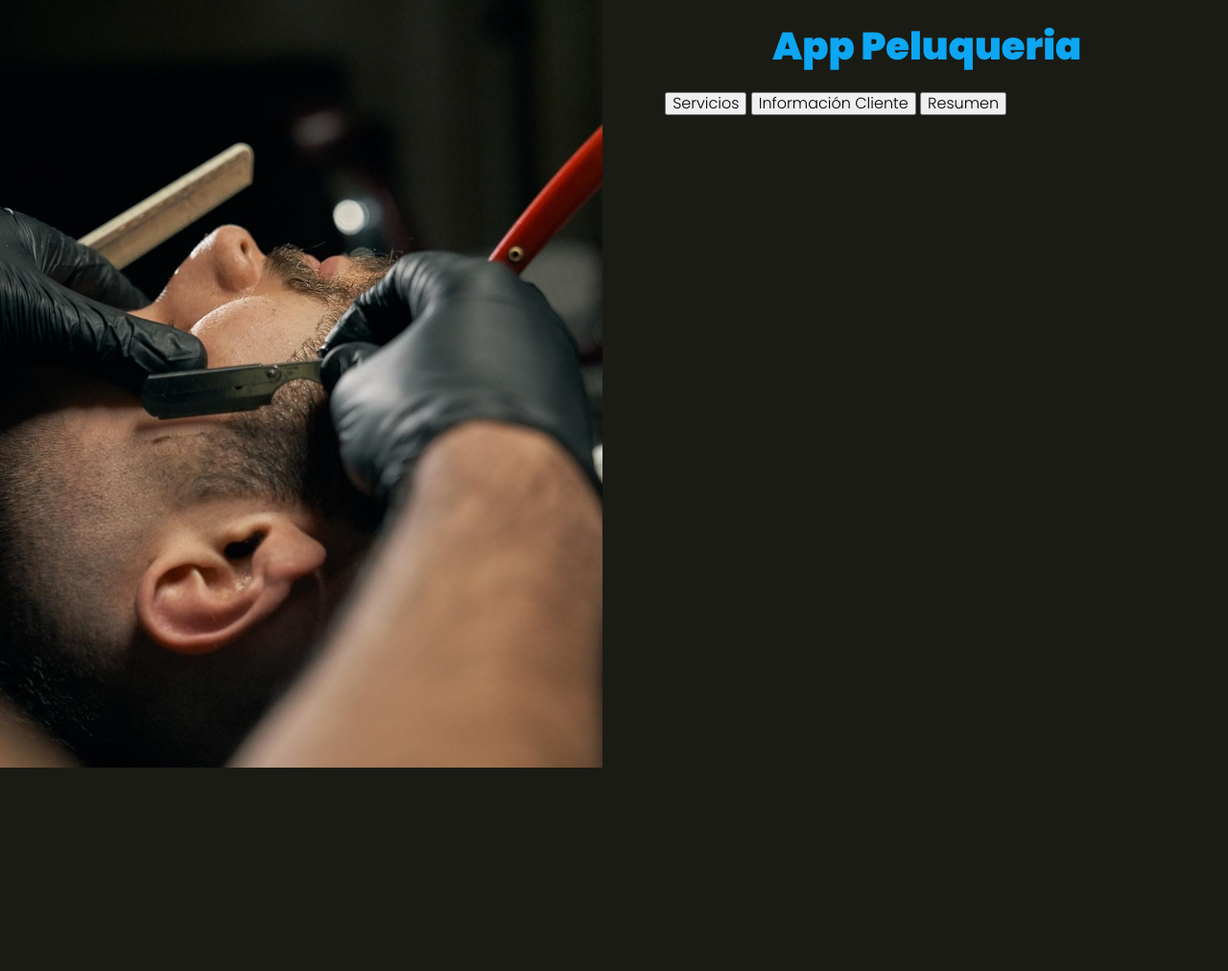
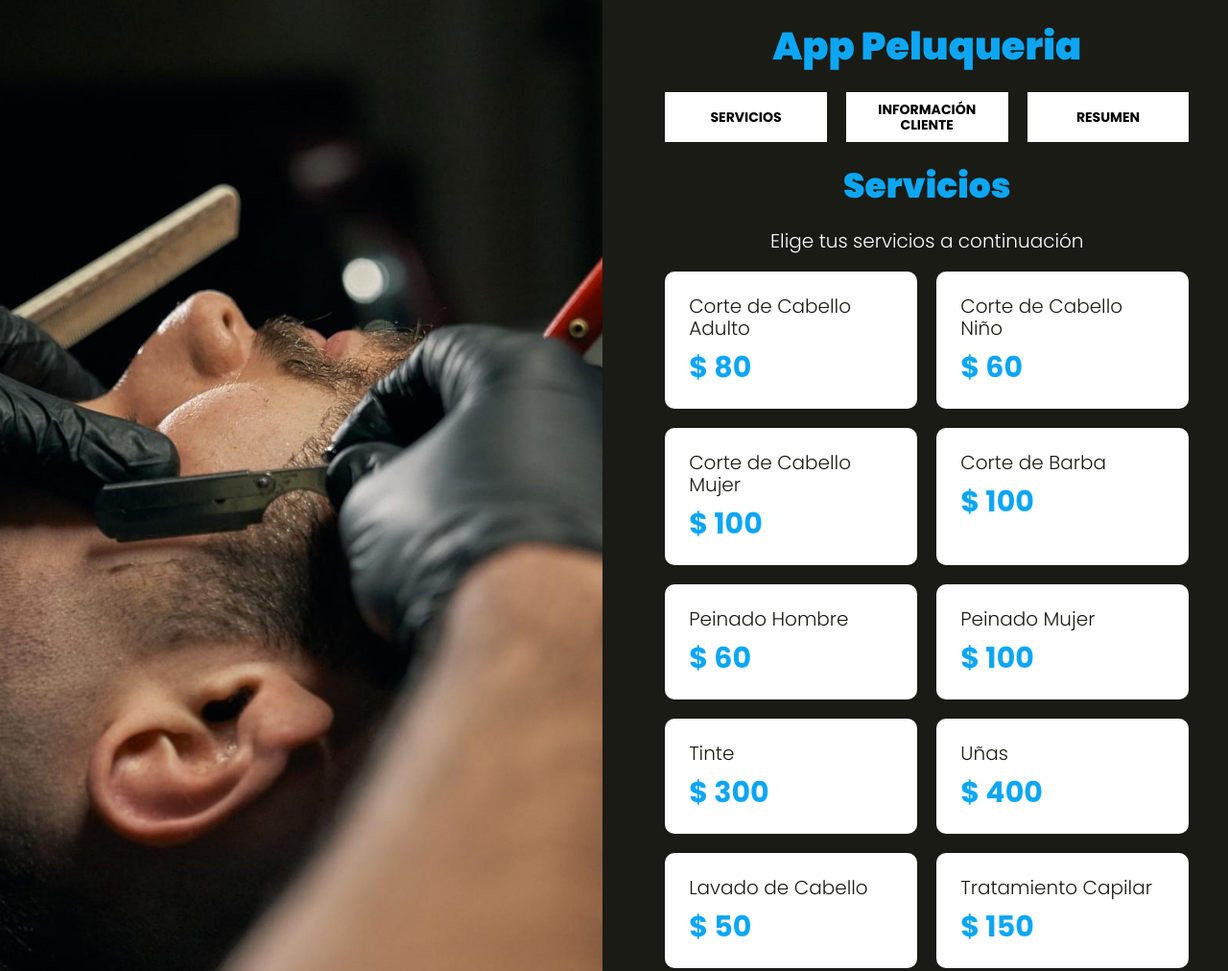
Before and after one commit to joalvarado2/App_Peluqueria, a website with bundled scripts: page index.html in a window 1280 px wide. Shown: the top 1012 px of the page at 96% size. Before the commit the page ends 800 px from the top, so only its background shows below. Built offline with nearby package versions, Linux system fonts and the light colour scheme.

Commit message:
agregando la seccion de servicios con estilos y js

```diff
--- a/index.html
+++ b/index.html
@@ -1,14 +1,16 @@
 <!DOCTYPE html>
 <html lang="en">
   <head>
-    <meta charset="UTF-8">
-    <meta name="viewport" content="width=device-width, initial-scale=1.0">
+    <meta charset="UTF-8" />
+    <meta name="viewport" content="width=device-width, initial-scale=1.0" />
     <title>App Salón de Belleza</title>
-    <link href="https://fonts.googleapis.com/css2?family=Poppins:wght@300;700;900&display=swap" rel="stylesheet">
-    <link rel="stylesheet" href="build/css/app.css">
+    <link
+      href="https://fonts.googleapis.com/css2?family=Poppins:wght@300;700;900&display=swap"
+      rel="stylesheet"
+    />
+    <link rel="stylesheet" href="build/css/app.css" />
   </head>
   <body>
-
     <div class="contenedor-estetica">
       <div class="imagen"></div>
       <div class="app">
@@ -20,6 +22,20 @@
           <button type="button">Información Cliente</button>
           <button type="button">Resumen</button>
         </nav>
+
+        <!-- Inicia contenido App -->
+        <div class="seccion">
+            <h2>Servicios</h2>
+            <p class="text-center">Elige tus servicios a continuación</p>
+            <div id="servicios" class="listado-servicios"></div>
+        </div>
+        <div class="seccion">
+            <h2>Tus Datos y Citas</h2>
+        </div>
+        <div class="seccion">
+            <h2>Resumen</h2>
+        </div>
+
       </div>
     </div>
 
--- a/src/js/app.js
+++ b/src/js/app.js
@@ -0,0 +1,45 @@
+document.addEventListener("DOMContentLoaded", function() {
+    iniciarApp();
+});
+
+function iniciarApp() {
+    mostrarServicios();
+};
+
+async function mostrarServicios() {
+    try {
+        const resultado = await fetch("./servicios.json");
+        const db = await resultado.json();
+
+        const {servicios} = db;
+
+        //Generar HTML
+        servicios.forEach(servicio => {
+            const {id, nombre, precio} = servicio
+
+            // DOM Scripting
+            // Generar nombre de servicio
+            const nombreServicio =  document.createElement("P");
+            nombreServicio.textContent = nombre;
+            nombreServicio.classList.add("nombre-servicio");
+
+            // Generar precio del servicio
+            const precioServicio = document.createElement("P");
+            precioServicio.textContent = `$ ${precio}`;
+            precioServicio.classList.add("precio-servicio");
+
+            //Generar DIV contenedor de servicio
+            const servicioDiv = document.createElement("DIV");
+            servicioDiv.classList.add("servicio");
+
+            //Inyectar precio y nombre al div de servicio
+            servicioDiv.appendChild(nombreServicio);
+            servicioDiv.appendChild(precioServicio);
+
+            //Inyectando al HTML
+            document.querySelector("#servicios").appendChild(servicioDiv);
+        });
+    } catch (error) {
+        console.log(error);
+    };
+};
--- a/src/scss/app.scss
+++ b/src/scss/app.scss
@@ -4,4 +4,6 @@
 @import 'base/mixins';
 @import 'base/globales';
 
-@import "layout/UI"
+@import "layout/UI";
+@import "layout/tabs";
+@import "layout/servicios";
--- a/src/scss/layout/_UI.scss
+++ b/src/scss/layout/_UI.scss
@@ -20,4 +20,12 @@ body {
     width: 95%;
     margin: 0 auto;
     padding: $separacion / 2;
+
+    .seccion {
+        display:none;
+        margin-top: $separacion / 2;
+        &:first-of-type {
+            display: block;
+        }
+    }
 }
--- /dev/null
+++ b/src/scss/layout/_servicios.scss
@@ -0,0 +1,29 @@
+.listado-servicios {
+    @include tablet {
+        @include grid (2, 2rem);
+    }
+
+    .servicio {
+        margin-bottom: 1rem;
+        background-color: $blanco;
+        padding: $separacion / 2;
+        border-radius: 1rem;
+
+        @include tablet {
+            margin: 0;
+        }
+
+        p {
+            margin: 0 0 $separacion / 4 0 ;
+        }
+        .nombre-servicio {
+            color: $negro;
+        }
+        .precio-servicio {
+            color: $azul;
+            margin: 0;
+            font-size: 3rem;
+            font-weight: $bold;
+        }
+    }
+}
--- /dev/null
+++ b/src/scss/layout/_tabs.scss
@@ -0,0 +1,20 @@
+.tabs {
+    @include tablet {
+        @include grid(3, 2rem);
+    }
+
+    @include grid(3, .5rem);
+    button {
+        background-color: $blanco;
+        font-size: 1.4rem;
+        font-weight: $bold;
+        padding: 1rem;
+        text-align: center;
+        text-transform: uppercase;
+        border: none;
+
+        &:hover {
+            cursor: pointer;
+        }
+    }
+}
```
Also changed, not shown: build/css/app.css, build/js/bundle.min.js, 2 other files. Lines whose indentation alone changed are shown as unchanged.
